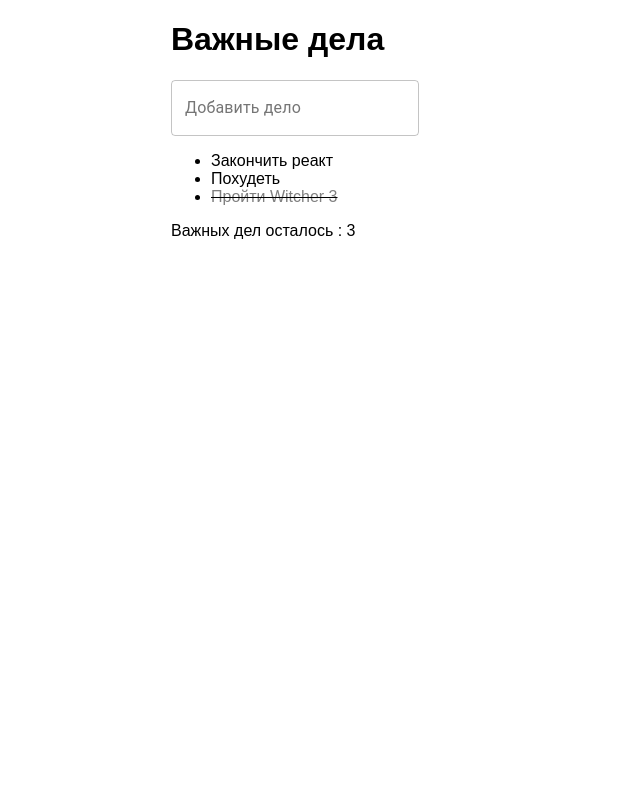
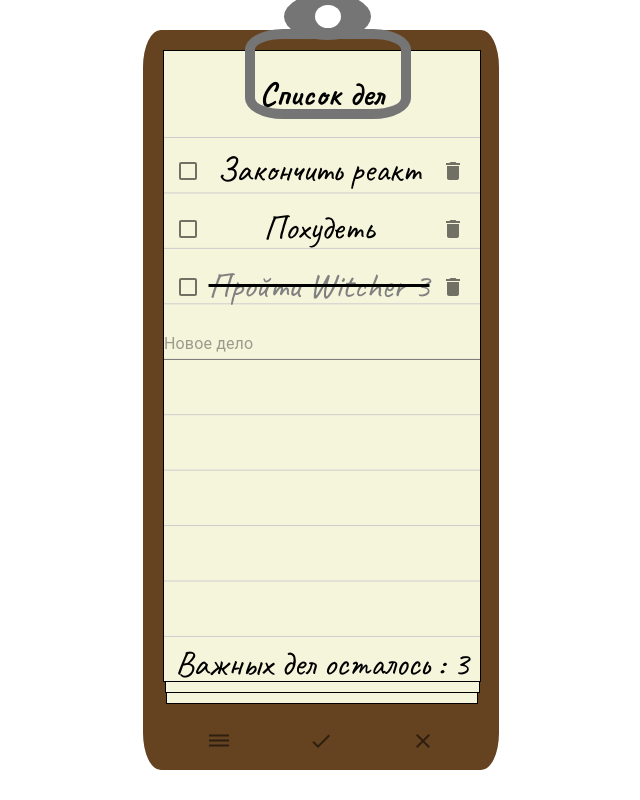
Before and after one commit to WebHeroSchool/react10task, a React (Create React App) app: page / in a window 1280 px wide. Shown: the whole page, without its empty margins (319-959 px from the left). Built offline with nearby package versions, Linux system fonts and the light colour scheme.

Commit message:
Add files via upload

```diff
--- a/package.json
+++ b/package.json
@@ -3,9 +3,11 @@
   "version": "0.1.0",
   "private": true,
   "dependencies": {
+    "@material-ui/icons": "^4.9.1",
     "@testing-library/jest-dom": "^4.2.4",
     "@testing-library/react": "^9.5.0",
     "@testing-library/user-event": "^7.2.1",
+    "material-ui-icons": "^1.0.0-beta.36",
     "react": "^16.13.1",
     "react-dom": "^16.13.1",
     "react-scripts": "3.4.3"
--- a/src/components/App/App.js
+++ b/src/components/App/App.js
@@ -2,8 +2,15 @@ import React from 'react';
 import ItemList from "../ItemList/ItemList";
 import InputItem from "../InputItem/InputItem";
 import Footer from "../Footer/Footer";
+import { IconButton } from '@material-ui/core';
+import DehazeIcon from '@material-ui/icons/Dehaze';
+import CheckIcon from '@material-ui/icons/Check';
+import ClearIcon from '@material-ui/icons/Clear';
 import styles from "./App.module.css";
 
+
+class App extends React.Component{
+  render() {
     const items = [
       {
         value:"Закончить реакт",
@@ -20,12 +27,36 @@ const items = [
         isDone: true
       }
     ]
-const App = () => (
-<div className={styles.wrap}>
-  <h1>Важные дела</h1>
+    return(
+      <div className={styles.board}>
+        <div className={styles.holder}>
+          <div className={styles.holderHead}>
+            <div className={styles.circle}></div>
+          </div>
+        </div>
+          <div className={styles.paper}>
+            <h1 className={styles.header}>Список дел</h1>
+            <div className={styles.content}>
+              <ItemList items={items}/>
               <InputItem />
-  <ItemList items={items}/>
+            </div>
             <Footer count={3}/>
+          </div>
+          <div className={styles.icons}>
+            <IconButton>
+              <DehazeIcon />
+            </IconButton>
+            <IconButton>
+              <CheckIcon />
+            </IconButton>
+            <IconButton>
+              <ClearIcon />
+            </IconButton>
+          </div>
       </div>);
+  }
+};
+
+
 
 export default App;
--- a/src/components/App/App.module.css
+++ b/src/components/App/App.module.css
@@ -1,5 +1,101 @@
-.wrap {
+@import url('https://fonts.googleapis.com/css2?family=Caveat:wght@400;700&display=swap');
+
+.board {
     margin: auto;
-    width: 300px;
-    font-family: fantasy;
+    width: 25%;
+    min-width: 312px;
+    height: 700px;
+    font-family: 'Caveat', sans-serif;
+    border: 20px solid #654321;
+    border-radius: 5%;
+    background-color: #654321;
+    position: relative;
+    margin-top: 30px;
 }
+
+.paper {
+    width: 100%;
+    height: 90%;
+    background-color: beige;
+    position: relative;
+    border: 1px solid;
+}
+
+.paper::after,
+.paper::before {
+    content: " ";
+    height: 10px;
+    background-color: beige;
+    position: absolute;
+    border: 1px solid;
+    border-top: 0;
+}
+
+.paper::after {
+    width: 99%;
+    bottom: -12px;
+    left: 1px;
+}
+
+.paper::before {
+    width: 98%;
+    bottom: -23px;
+    left: 2px;
+}
+
+.holder {
+    width: 46%;
+    height: 10%;
+    background-color: transparent;
+    border: 10px solid 	#757575;
+    border-radius: 23%;
+    position: absolute;
+    left: 26%;
+    top: -3%;
+    display: flex;
+    justify-content: center;
+    z-index: 1;
+}
+
+.holderHead {
+    width: 60%;
+    height: 67%;
+    background-color: #757575;
+    border-radius: 50%;
+    display: flex;
+    align-items: center;
+    justify-content: center;
+    margin-top: -46px;
+}
+
+.circle {
+    width: 30%;
+    height: 50%;
+    border-radius: 50%;
+    background-color: white;
+    align-items: center;
+    justify-content: center;
+}
+
+.content {
+    display: flex;
+    flex-flow: column;
+    align-items: center;
+    background-image: linear-gradient(#ccc 1px, transparent 1px);
+    background-size: 100% 11%;
+    width: 100%;
+    height: 80%;
+}
+
+.header {
+    text-align: center;
+    font-size: 33px;
+}
+
+.icons {
+    display: flex;
+    justify-content: space-between;
+    width: 80%;
+    margin: auto;
+    padding-top: 35px;
+}
--- a/src/components/Footer/Footer.js
+++ b/src/components/Footer/Footer.js
@@ -1,7 +1,8 @@
 import React from 'react';
+import styles from "./Footer.module.css"
 
 const Footer = ({count}) => (
-  <div>
+  <div className={styles.count}>
     Важных дел осталось : {count}
   </div>
 );
--- /dev/null
+++ b/src/components/Footer/Footer.module.css
@@ -0,0 +1,4 @@
+.count {
+    font-size: 35px;
+    text-align: center;
+}
--- a/src/components/InputItem/InputItem.js
+++ b/src/components/InputItem/InputItem.js
@@ -2,7 +2,14 @@ import React from 'react';
 import TextField from '@material-ui/core/TextField';
 
 const InputItem = () => (
-  <TextField id="outlined-basic" label="Добавить дело" variant="outlined" />
+  <TextField
+  id="standard-full-width"
+  placeholder="Новое дело"
+  fullWidth
+  InputLabelProps={{
+    shrink: true,
+  }}
+/>
 );
 
 export default InputItem;
--- /dev/null
+++ b/src/components/InputItem/InputItem.module.css
@@ -0,0 +1,3 @@
+.inpt {
+    padding-top: 29px;
+}
--- a/src/components/ItemList/ItemList.js
+++ b/src/components/ItemList/ItemList.js
@@ -1,9 +1,20 @@
 import React from 'react';
-import Item from "../Item/Item"
+import Item from "../Item/Item";
+import Checkbox from '@material-ui/core/Checkbox';
+import { IconButton } from '@material-ui/core';
+import DeleteIcon from '@material-ui/icons/Delete';
+import styles from "./ItemList.module.css"
 
-const ItemList = ({items}) => (<ul>
-  {items.map(item => <li key={item.value}>
+const ItemList = ({items}) => (<ul className={styles.list}>
+  {items.map(item => <li key={item.value} className={styles.item}>
+    <Checkbox
+        color="default"
+        inputProps={{ 'aria-label': 'checkbox with default color' }}
+    />
     <Item value={item.value} isDone={item.isDone} />
+    <IconButton aria-label="delete">
+        <DeleteIcon />
+    </IconButton>
   </li>)}
 </ul>);
 
--- /dev/null
+++ b/src/components/ItemList/ItemList.module.css
@@ -0,0 +1,13 @@
+.list {
+    list-style-type: none;
+    margin-bottom: 17px;
+    margin-top: 0;
+    padding-left: 0;
+}
+
+.item {
+    font-size: 35px;
+    padding-top: 10px;
+    display: flex;
+    justify-content: space-between;
+}
```
Also changed, not shown: 1 other file (tests, documents, lock files or other folders). Lines whose indentation alone changed are shown as unchanged.
